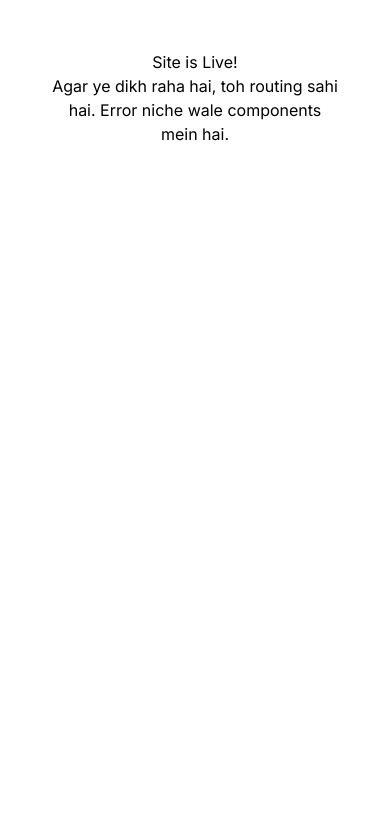
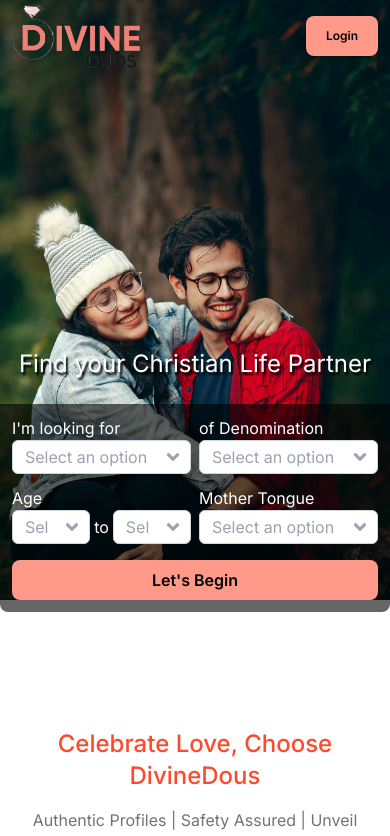
Before and after one commit to Tavneet1/tavneet-, a Next.js app: page / in a window 390 px wide. Shown: the top 836 px of the page. Built offline with nearby package versions, Linux system fonts and the light colour scheme.

Commit message:
src/app/page.js update a code

```diff
--- a/src/app/page.js
+++ b/src/app/page.js
@@ -1,42 +1,32 @@
+import AboutData from '@/HomePageComponents/AboutData';
+import Footer from '@/HomePageComponents/Footer';
+import FrontImage from '@/HomePageComponents/FrontImage';
+import NavBar from '@/HomePageComponents/NavBar';
+import Process from '@/HomePageComponents/Process';
+import WhyChooseWe from '@/HomePageComponents/WhyChooseWe';
+
 export default function Home() {
+
   return (
-    <div style={{ padding: '50px', textAlign: 'center' }}>
-      <h1>Site is Live!</h1>
-      <p>Agar ye dikh raha hai, toh routing sahi hai. Error niche wale components mein hai.</p>
-    </div>
+    <>
+      <div className="">
+        <section>
+          <NavBar />
+        </section>
+        <section className=''>
+          <FrontImage />
+        </section>
+        <section className='mt-16 md:mt-10  mb-12'>
+          <WhyChooseWe />
+        </section>
+        <section className='mt-11 md:mt-12  mb-12'>
+          <Process />
+        </section>
+        <section className='mt-10'>
+          <AboutData />
+        </section>
+        <Footer/>
+      </div>
+    </>
   );
 }
-
-
-// import AboutData from '@/HomePageComponents/AboutData';
-// import Footer from '@/HomePageComponents/Footer';
-// import FrontImage from '@/HomePageComponents/FrontImage';
-// import NavBar from '@/HomePageComponents/NavBar';
-// import Process from '@/HomePageComponents/Process';
-// import WhyChooseWe from '@/HomePageComponents/WhyChooseWe';
-
-// export default function Home() {
-
-//   return (
-//     <>
-//       <div className="">
-//         <section>
-//           <NavBar />
-//         </section>
-//         <section className=''>
-//           <FrontImage />
-//         </section>
-//         <section className='mt-16 md:mt-10  mb-12'>
-//           <WhyChooseWe />
-//         </section>
-//         <section className='mt-11 md:mt-12  mb-12'>
-//           <Process />
-//         </section>
-//         <section className='mt-10'>
-//           <AboutData />
-//         </section>
-//         <Footer/>
-//       </div>
-//     </>
-//   );
-// }
```
